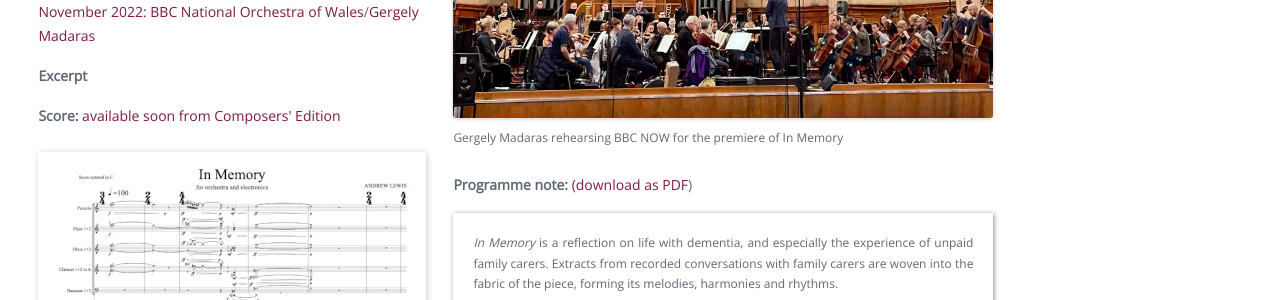
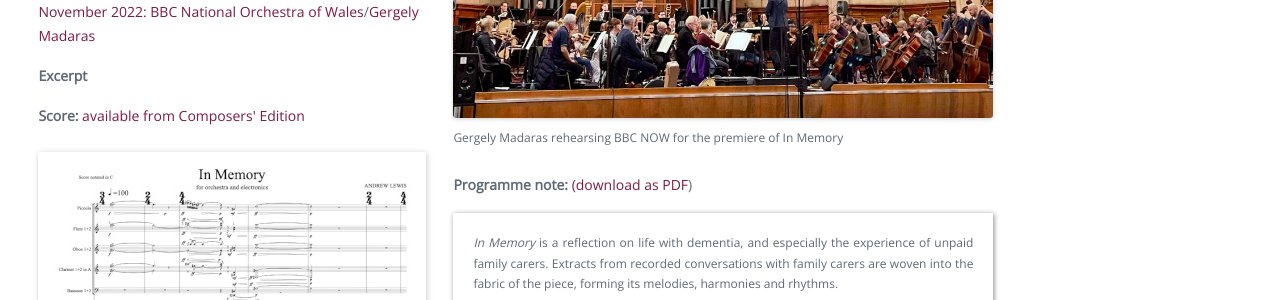
Before and after one commit to acousmatician/acousmatician.github.io, a Jekyll site: the page built from works/in_memory.html, in a window 1280 px wide. Shown: the part 533-833 px from the top of the page. Built offline with Jekyll 4.4.1, drawn with Linux system fonts in a browser that asks for light colours; nearby versions of some CDN libraries; library files that are not in the unit come from our copies.

Commit message:
Update in_memory.html

```diff
--- a/works/in_memory.html
+++ b/works/in_memory.html
@@ -22,12 +22,11 @@
             Madaras</a> </p>
         <p><strong>Excerpt</strong> <audio src="../audio/LEWIS-In_Memory.mp3" preload="none"></audio>
         </p>
-        <p><strong>Score:</strong> <a href="https://composersedition.com/andrewlewis">available
-            soon from Composers' Edition</a><br><br>
-          <a href="https://composersedition.com/andrew-lewis-in-memory/"></a><img
+        <p><strong>Score:</strong> <a href="https://composersedition.com/andrew-lewis-in-memory/">available from Composers' Edition</a><br><br>
+          <a href="https://composersedition.com/andrew-lewis-in-memory/"><img
             class="small-image"
             src="../images/in_memory_score.jpg"
-            alt="In Memory score"><br>
+            alt="In Memory score"></a><br>
         </p>
         <p><strong>Materials for electronics:</strong> <a href="../software/inmemory">download
             here<br>
```
